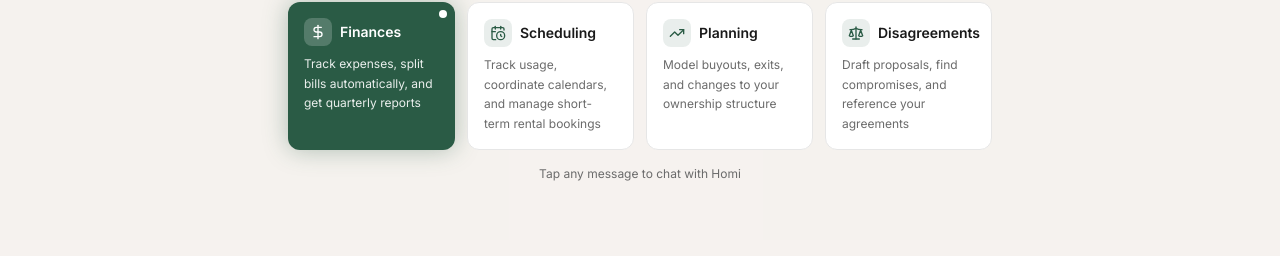
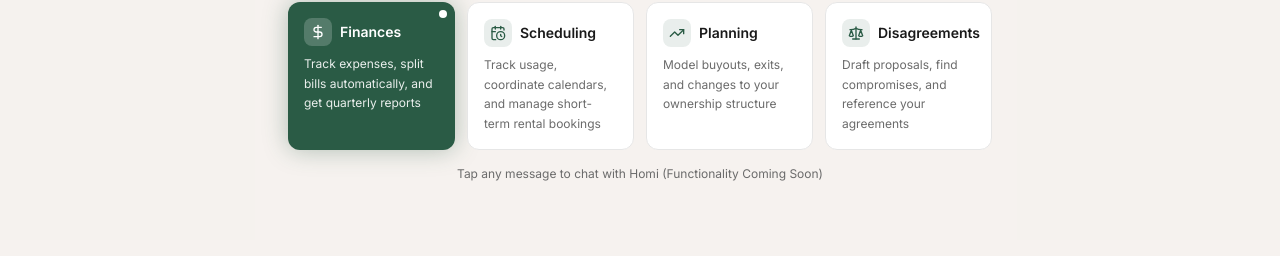
Before and after one commit to Cincinnati-Associates/tomi_app, a Next.js app: page / in a window 1280 px wide. Shown: the part 7889-8145 px from the top of the page. Built offline with nearby package versions, Linux system fonts and the light colour scheme; no server answers.

Commit message:
Add coming soon note to chat hint text
Co-Authored-By: Claude Opus 4.6 <noreply@anthropic.com>

```diff
--- a/src/components/home/AIConciergeSection.tsx
+++ b/src/components/home/AIConciergeSection.tsx
@@ -554,7 +554,7 @@ function GroupChatSimulation({
 
       {/* Hint */}
       <p className="text-center text-xs text-muted-foreground mt-4">
-        Tap any message to chat with Homi
+        Tap any message to chat with Homi (Functionality Coming Soon)
       </p>
     </div>
   );
```
